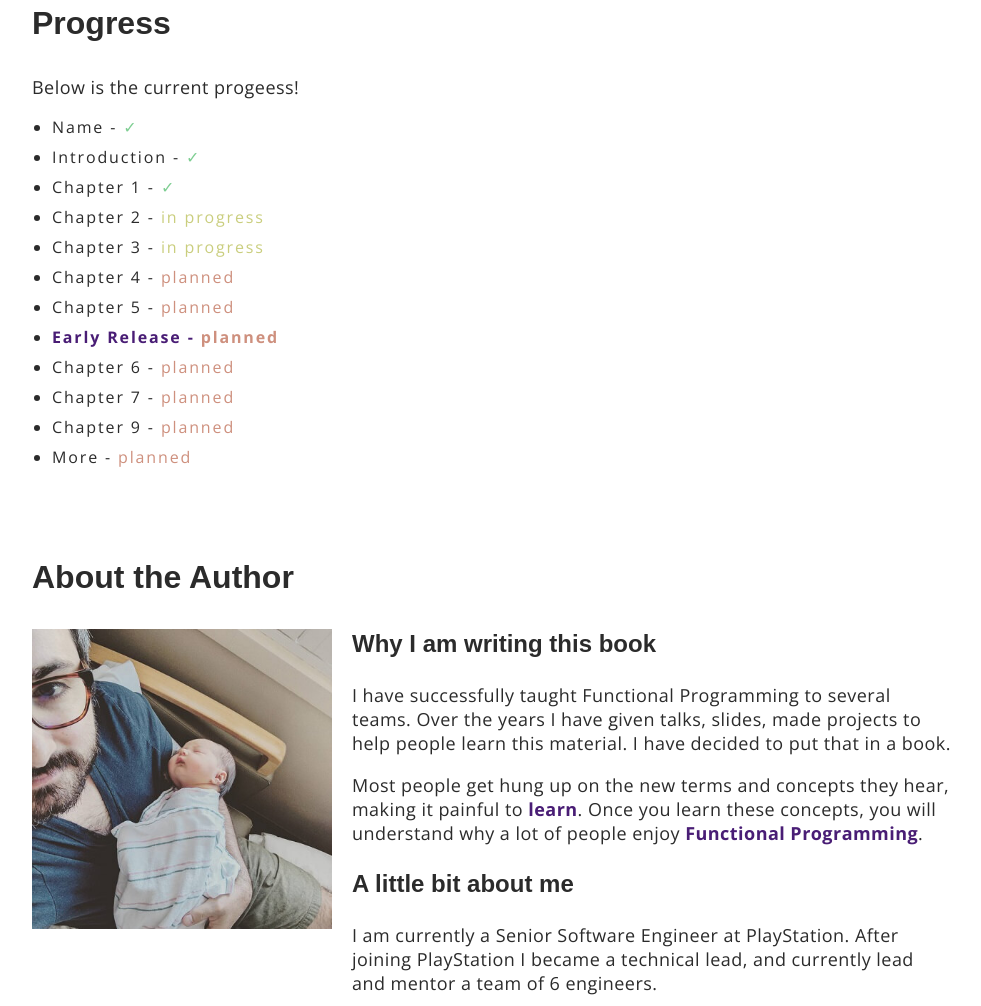
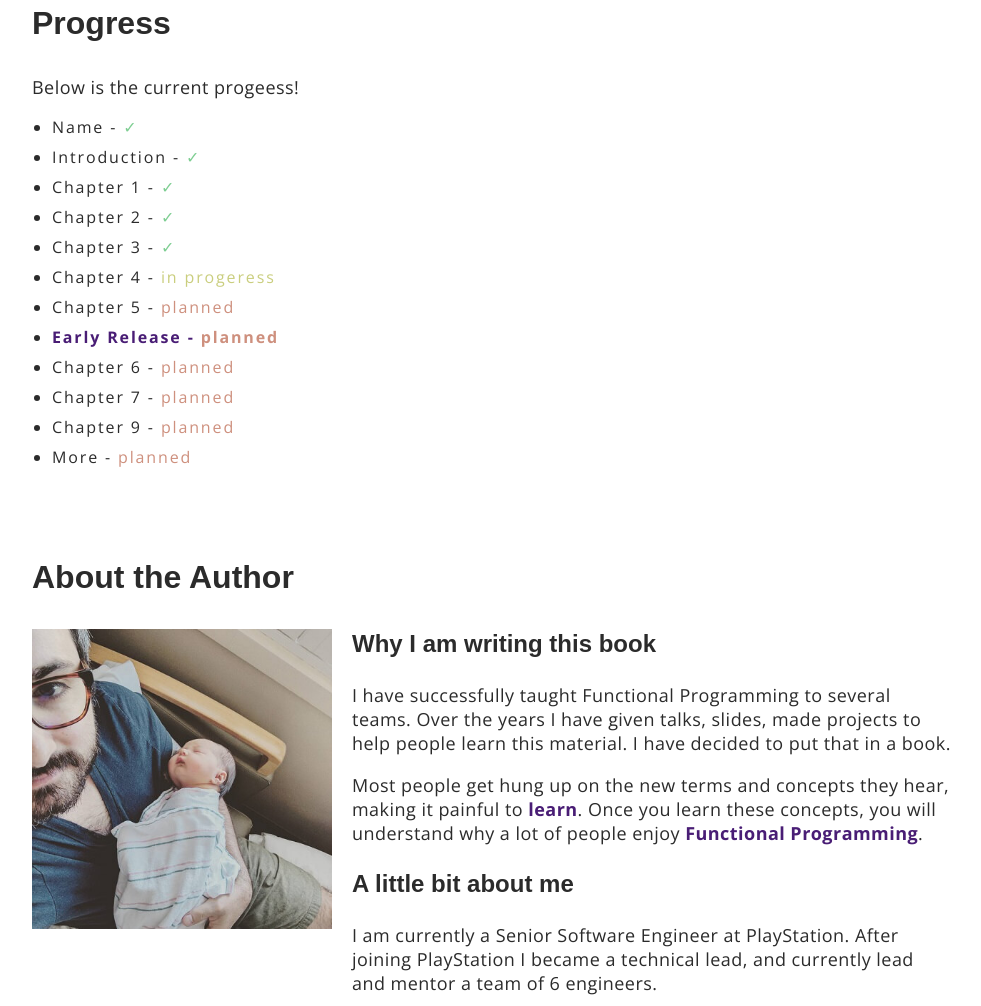
Before and after one commit to mylittlelambda/website, a website: page index.html in a window 1280 px wide. Shown: the part 1189-2195 px from the top of the page, without its empty margins (148-1129 px from the left). Drawn offline with nearby package versions, Linux system fonts and the light colour scheme; a web font is replaced by a local one.

Commit message:
fixing wording

```diff
--- a/index.html
+++ b/index.html
@@ -71,9 +71,9 @@
           <li>Name - <span class="green">✓</span></li>
           <li>Introduction - <span class="green">✓</span></li>
           <li>Chapter 1 - <span class="green">✓</span></li>
-          <li>Chapter 2 - <span class="yellow">in progress</span></li>
-          <li>Chapter 3 - <span class="yellow">in progress</span></li>
-          <li>Chapter 4 - <span class="red">planned</span></li>
+          <li>Chapter 2 - <span class="green">✓</span></li>
+          <li>Chapter 3 - <span class="green">✓</span></li>
+          <li>Chapter 4 - <span class="yellow">in progeress</span></li>
           <li>Chapter 5 - <span class="red">planned</span></li>
           <li>
             <strong>Early Release - <span class="red">planned</span></strong>
```
